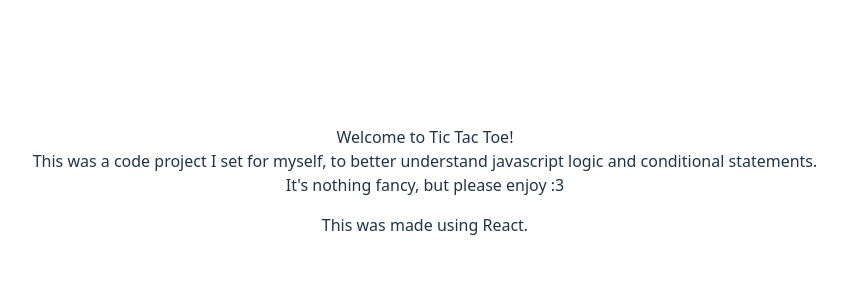
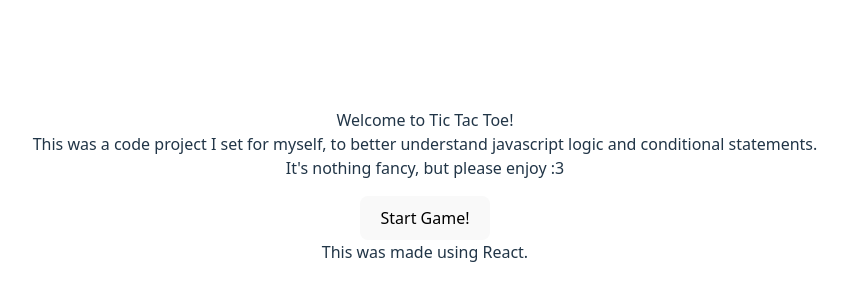
Before and after one commit to mrhl082024/tic_tac_toe, a React (Vite) app: page / in a window 1280 px wide. Shown: the part 204-504 px from the top of the page, without its empty margins (215-1063 px from the left). Built offline with nearby package versions, Linux system fonts and the light colour scheme.

Commit message:
ADD StartGame

```diff
--- a/src/components/Homepage.jsx
+++ b/src/components/Homepage.jsx
@@ -1,10 +1,11 @@
-import SelectPlayer from "./Selectplayer";
 import Hero from "./Hero";
+import StartGame from "./StartGame";
 
 function Homepage() {
   return (
     <>
       <Hero />
+      <StartGame />
     </>
   );
 }
--- /dev/null
+++ b/src/components/StartGame.jsx
@@ -0,0 +1,19 @@
+import { useState } from "react";
+
+const StartGame = () => {
+  const [gameStarted, setGameStarted] = useState(false);
+  return (
+    <>
+      {gameStarted === false ? (
+        <button>Start Game!</button>
+      ) : (
+        <>
+          <p>Select Player</p>
+          <button>X</button>
+          <button>O</button>
+        </>
+      )}
+    </>
+  );
+};
+export default StartGame;
--- a/src/styles/Footer.css
+++ b/src/styles/Footer.css
@@ -1,4 +1,4 @@
 #github-logo {
-  width: 40px;
-  height: 40px;
+  width: 30px;
+  height: 30px;
 }
```
